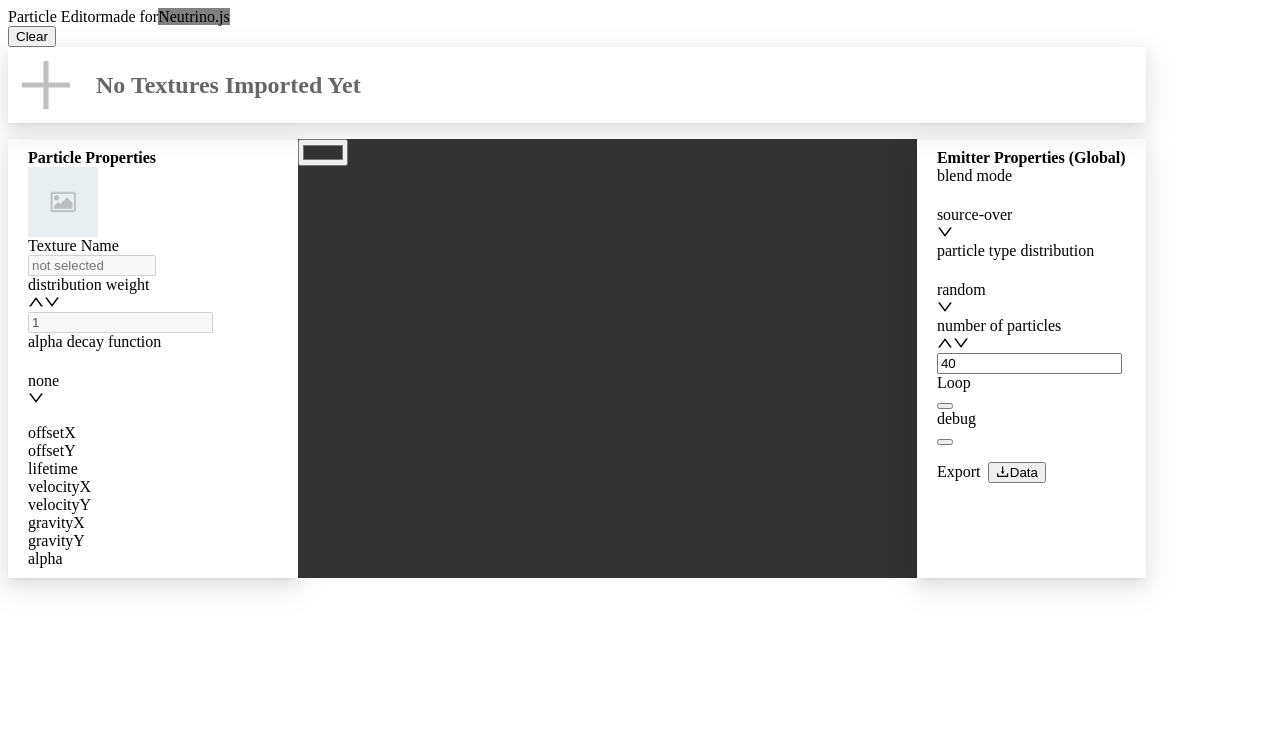
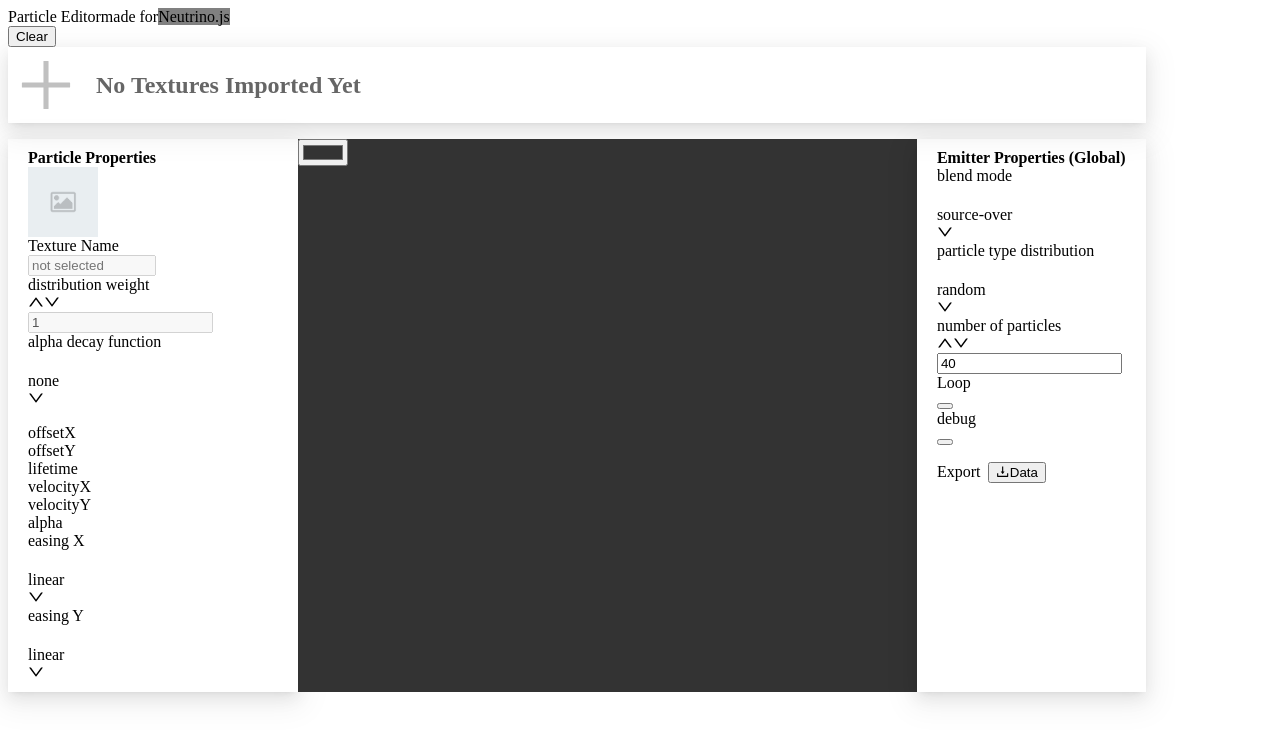
Before and after one commit to cosmicsplendor/Neutrino-Particle-Editor, a React app: page / in a window 1280 px wide. Shown: the top 742 px of the page. Built offline with nearby package versions, Linux system fonts and the light colour scheme; the HTML template or start-up script is replaced by a standard one.

Commit message:
Replace velX, accX with easing functions

```diff
--- a/src/components/Canvas/ParticleRenderer/ParticleEmitter.js
+++ b/src/components/Canvas/ParticleRenderer/ParticleEmitter.js
@@ -4,7 +4,7 @@ import { rand, randf, pickOne, easingFns } from "./utils/math"
 import Movement from "./utils/Movement"
 
 class Particle extends Texture {
-    constructor({ imgUrl, pos, lifetime, velX, velY, accX, accY, alpha, alphaDecayFn , loop }) {
+    constructor({ imgUrl, pos, lifetime, velX, velY, alpha, alphaDecayFn, easingX, easingY, loop }) {
         super({ imgUrl, pos })
         this.lifetime = lifetime
         this.velX0 = velX
@@ -15,7 +15,10 @@ class Particle extends Texture {
         this.alphaDecayFn = alphaDecayFn
         this.elapsed = 0
         this.loop = loop
-        Movement.makeMovable(this, { velX, velY, accX, accY })
+        this.distX = velX * lifetime
+        this.distY = velY * lifetime
+        this.easingX = easingX
+        this.easingY = easingY
     }
     reset() {
         this.elapsed = 0
@@ -27,12 +30,14 @@ class Particle extends Texture {
     }
     update(dt) {
         this.elapsed += dt
+        const param = this.elapsed / this.lifetime
         if (this.elapsed > this.lifetime && this.loop) {
             this.reset()
         }
-        Movement.update(this, dt)
+        this.pos.x = this.pos0.x + this.distX * easingFns[this.easingX](param)
+        this.pos.y = this.pos0.y + this.distY * easingFns[this.easingY](param)
         if (this.alphaDecayFn) {
-            this.alpha = 1 - easingFns[this.alphaDecayFn](this.elapsed / this.lifetime)
+            this.alpha = 1 - easingFns[this.alphaDecayFn](param)
         }
     }
 }
@@ -68,10 +73,10 @@ class ParticleEmitter extends Node {
                 lifetime:  randf(param.lifetime[0], param.lifetime[1]),
                 velX:  rand(param.velX[0], param.velX[1]),
                 velY:  rand(param.velY[0], param.velY[1]),
-                accX:  rand(param.accX[0], param.accX[1]),
-                accY:  rand(param.accY[0], param.accY[1]),
                 alpha:  randf(param.alpha[0], param.alpha[1]),
                 alphaDecayFn: param.alphaDecayFn === "none" ? null: param.alphaDecayFn,
+                easingX: param.easingX === "none" ? "linear": param.easingX,
+                easingY: param.easingY === "none" ? "linear": param.easingY,
                 loop: true
             }
             this.add(new Particle(deserializedParam))
--- a/src/components/Canvas/ParticleRenderer/index.js
+++ b/src/components/Canvas/ParticleRenderer/index.js
@@ -3,7 +3,6 @@ import Canvas2DRenderer from "./renderer/Canvas2D"
 import startGameLoop from "./utils/startGameLoop"
 import ParticleEmitter from "./ParticleEmitter"
 import mapSliderInputsToParams from "../../../helpers/mapSliderInputsToParams"
-import calcEmitterBounds from "../../../helpers/calcEmitterBounds"
 
 class ParticleRenderer {
     constructor(canvasId, updateFrequency = 1) {
@@ -24,8 +23,7 @@ class ParticleRenderer {
         this.dirty = false
         this.lastUpdated = this.timeSinceStart
         const mappedParams = mapSliderInputsToParams(params)
-        const { x, y} = calcEmitterBounds(mappedParams)
-        const newEmitter = new ParticleEmitter({ params: mappedParams, hitbox: { pos: { x: x.min, y: y.min }, width: x.max - x.min, height: y.max - y.min }, ...rest })
+        const newEmitter = new ParticleEmitter({ params: mappedParams, ...rest })
         newEmitter.pos.x = this.renderer.canvas.width / 2
         newEmitter.pos.y = this.renderer.canvas.height / 2
         this.rootNode.children.length = 0
--- a/src/components/Canvas/ParticleRenderer/utils/math.js
+++ b/src/components/Canvas/ParticleRenderer/utils/math.js
@@ -34,6 +34,12 @@ export const easingFns = {
     },
     smoothStep(x) {
         return x * x * (3 - 2 * x)
+    },
+    sin(x) {
+        return Math.sin(x * Math.PI * 2)
+    },
+    cos(x) {
+        return Math.cos(x * Math.PI * 2)
     }
 }
 
--- a/src/components/SidePanel/MetaPanel.js
+++ b/src/components/SidePanel/MetaPanel.js
@@ -1,9 +1,10 @@
-import { useContext, useMemo, useCallback } from "react"
-import { Space, notification, Typography, Input, Select, InputNumber } from "antd"
+import { useContext, useMemo } from "react"
+import { Space, notification, Typography, Input, InputNumber } from "antd"
 
 import AppContext from ".././../AppContext"
-import { initialProperties as defaultProperties, alphaDecayFns } from "../../hooks/useImports"
+import { initialProperties as defaultProperties } from "../../hooks/useImports"
 import ParticleProperty from "./ParticleProperty"
+import OptionalProperty from "./OptionalProperty"
 import placeholderImg from "../../images/placeholder.png"
 import styles from "./style.css"
 import { HBOX_EDITOR_W, HBOX_EDITOR_IMG_W } from "../../constants"
@@ -18,7 +19,6 @@ const hitboxEditorImgStyle = {
 }
 
 const { Text } = Typography
-const { Option } = Select
 
 export default () => {
     const { activeSprite: activeSpriteID, imports, importAxns } = useContext(AppContext)
@@ -29,7 +29,7 @@ export default () => {
     const {
         src: spriteImg,
         name,
-        offsetX, offsetY, lifetime, velX, velY, accX, accY, alpha, alphaDecayFn, rotation, angularVel, weight
+        offsetX, offsetY, lifetime, velX, velY, easingX, easingY, alpha, alphaDecayFn, rotation, angularVel, weight
     } = inputsDisabled ? defaultProperties: activeSprite
     return (
         <div className={styles.metaPanel}>
@@ -73,22 +73,19 @@ export default () => {
                     <Text type="secondary">distribution weight</Text>
                     <InputNumber value={weight} onChange={value => importAxns.update({ id: activeSpriteID, weight: value })} disabled={inputsDisabled}/>
                 </Space>
-                <Space direction="horizontal">
-                    <Text type="secondary">alpha decay function</Text>
-                    <Select value={alphaDecayFn} className={styles.select} onChange={value => importAxns.update({ id: activeSpriteID, alphaDecayFn: value })} size="large" disabled={inputsDisabled}>
-                        {alphaDecayFns.map((name, i) => <Option key={i} value={name}>{name}</Option>)}
-                    </Select>
-                </Space>
+                    <OptionalProperty activeSpriteID={activeSpriteID} name="alphaDecayFn" label="alpha decay function" value={alphaDecayFn} update={importAxns.update} disabled={inputsDisabled}/>
+
                 <Space direction="vertical" style={{ marginTop: "1em" }}>
                     <ParticleProperty activeSpriteID={activeSpriteID} name="offsetX" value={offsetX} update={importAxns.update} disabled={inputsDisabled}/>
                     <ParticleProperty activeSpriteID={activeSpriteID} name="offsetY" value={offsetY} update={importAxns.update} disabled={inputsDisabled}/>
                     <ParticleProperty activeSpriteID={activeSpriteID} name="lifetime" value={lifetime} update={importAxns.update} disabled={inputsDisabled}/>
                     <ParticleProperty activeSpriteID={activeSpriteID} name="velX" label="velocityX" value={velX} update={importAxns.update} disabled={inputsDisabled}/>
                     <ParticleProperty activeSpriteID={activeSpriteID} name="velY" label="velocityY" value={velY} update={importAxns.update} disabled={inputsDisabled}/>
-                    <ParticleProperty activeSpriteID={activeSpriteID} name="accX" label="gravityX" value={accX} update={importAxns.update} disabled={inputsDisabled}/>
-                    <ParticleProperty activeSpriteID={activeSpriteID} name="accY" label="gravityY" value={accY} update={importAxns.update} disabled={inputsDisabled}/>
+
                     <ParticleProperty activeSpriteID={activeSpriteID} name="alpha" value={alpha} update={importAxns.update} disabled={inputsDisabled}/>
                 </Space>
+                <OptionalProperty activeSpriteID={activeSpriteID} name="easingX" value={easingX} label="easing X" update={importAxns.update} disabled={inputsDisabled}/>
+                <OptionalProperty activeSpriteID={activeSpriteID} name="easingY" value={easingY} label="easing Y" update={importAxns.update} disabled={inputsDisabled}/>
             </Space>
         </div>
     )
--- /dev/null
+++ b/src/components/SidePanel/OptionalProperty.js
@@ -0,0 +1,18 @@
+import { Space, Select, Typography } from "antd"
+
+import { easingFns } from "../../hooks/useImports"
+import styles from "./style.css"
+
+const { Text } = Typography
+const { Option } = Select
+
+export default ({ disabled, activeSpriteID, name, update, value, label }) => {
+    return (
+        <Space direction="horizontal">
+            <Text type="secondary">{label}</Text>
+            <Select value={value} className={styles.select} onChange={value => update({ id: activeSpriteID, [name]: value })} size="large" disabled={disabled}>
+                {easingFns.map((name, i) => <Option key={i} value={name}>{name}</Option>)}
+            </Select>
+        </Space>
+    )
+}
--- a/src/components/SidePanel/ParticleProperty.js
+++ b/src/components/SidePanel/ParticleProperty.js
@@ -1,7 +1,5 @@
 import { Slider, Typography, Space } from "antd"
 const { Text } = Typography
-
-import styles from "./style.css"
 
 const ParticleProperty = ({ disabled, activeSpriteID, name, label, value, update }) => {
     return (
--- a/src/helpers/calcEmitterBounds.js
+++ b/src/helpers/calcEmitterBounds.js
@@ -1,60 +1,60 @@
 
-const clamp = (from = 0, to = 1, num) => Math.min(to, Math.max(from, num))
+// const clamp = (from = 0, to = 1, num) => Math.min(to, Math.max(from, num))
 
-const projectOffset = (initialOffset=0, vel=0, acc=0, time=0) => initialOffset + (vel + 0.5 * acc * time) * time
+// const projectOffset = (initialOffset=0, vel=0, acc=0, time=0) => initialOffset + (vel + 0.5 * acc * time) * time
 
-const calc1DBounds = (offset, vel, acc, lifetime, len) => {
-    const maxLifetime = lifetime[1]
+// const calc1DBounds = (offset, vel, acc, lifetime, len) => {
+//     const maxLifetime = lifetime[1]
 
-    const minOffset = offset[0]
-    const maxOffset = offset[1]
+//     const minOffset = offset[0]
+//     const maxOffset = offset[1]
 
-    const minVel = vel[0]
-    const maxVel = vel[1]
+//     const minVel = vel[0]
+//     const maxVel = vel[1]
 
-    const minAcc = acc[0]
-    const maxAcc = acc[1]
+//     const minAcc = acc[0]
+//     const maxAcc = acc[1]
 
-    const limits = []
+//     const limits = []
 
-    limits[0] = projectOffset(minOffset, minVel, minAcc, maxLifetime)
-    limits[1] = projectOffset(maxOffset, maxVel, maxAcc, maxLifetime)
-    if (minAcc !== 0) {
-        const inflexionTimeMin = clamp(0, maxLifetime, - minVel / minAcc)
-        limits[2] = projectOffset(minOffset, minVel, minAcc, inflexionTimeMin)
-    }
-    if (maxAcc !== 0) {
-        const inflexionTimeMax = clamp(0, maxLifetime, - maxVel / maxAcc)
-        limits.push(projectOffset(maxOffset, maxVel, maxAcc, inflexionTimeMax))
-    }
+//     limits[0] = projectOffset(minOffset, minVel, minAcc, maxLifetime)
+//     limits[1] = projectOffset(maxOffset, maxVel, maxAcc, maxLifetime)
+//     if (minAcc !== 0) {
+//         const inflexionTimeMin = clamp(0, maxLifetime, - minVel / minAcc)
+//         limits[2] = projectOffset(minOffset, minVel, minAcc, inflexionTimeMin)
+//     }
+//     if (maxAcc !== 0) {
+//         const inflexionTimeMax = clamp(0, maxLifetime, - maxVel / maxAcc)
+//         limits.push(projectOffset(maxOffset, maxVel, maxAcc, inflexionTimeMax))
+//     }
 
-    const min = Math.min(...limits)
-    const max = Math.max(...limits)
+//     const min = Math.min(...limits)
+//     const max = Math.max(...limits)
 
-    return {
-        min: min - len,
-        max: max + len
-    }
-}
+//     return {
+//         min: min - len,
+//         max: max + len
+//     }
+// }
 
-const calcBounds = params =>
-    params.map(({ offsetX, offsetY, velX, velY, accX, accY, lifetime, width, height }) => {
-        const len = Math.max(width, height)
-        return {
-            x: calc1DBounds(offsetX, velX, accX, lifetime, len),
-            y: calc1DBounds(offsetY, velY, accY, lifetime, len)
-        }
-    }).reduce(({ x: _x, y: _y }, { x, y }) => {
-        return {
-            x: {
-                min: Math.min(_x.min, x.min),
-                max: Math.max(_x.max, x.max)
-            },
-            y: {
-                min: Math.min(_y.min, y.max),
-                max: Math.max(_y.max, y.max)
-            }
-        }
-    })
+// const calcBounds = params =>
+//     params.map(({ offsetX, offsetY, velX, velY, accX, accY, lifetime, width, height }) => {
+//         const len = Math.max(width, height)
+//         return {
+//             x: calc1DBounds(offsetX, velX, accX, lifetime, len),
+//             y: calc1DBounds(offsetY, velY, accY, lifetime, len)
+//         }
+//     }).reduce(({ x: _x, y: _y }, { x, y }) => {
+//         return {
+//             x: {
+//                 min: Math.min(_x.min, x.min),
+//                 max: Math.max(_x.max, x.max)
+//             },
+//             y: {
+//                 min: Math.min(_y.min, y.max),
+//                 max: Math.max(_y.max, y.max)
+//             }
+//         }
+//     })
 
-export default calcBounds
+export default () => {}
--- a/src/helpers/mapSliderInputsToParams.js
+++ b/src/helpers/mapSliderInputsToParams.js
@@ -35,8 +35,8 @@ export const mapToWorldValues = props => {
 }
 
 export default inputs => {
-    return inputs.map(({ alphaDecayFn = "", name, src, weight, width, height, ...rest }) => {
+    return inputs.map(({ alphaDecayFn = "", easingX, easingY, name, src, weight, width, height, ...rest }) => {
         const kinematicProps = mapToWorldValues(rest)
-        return { alphaDecayFn, weight, imgUrl: src, frame: name, width, height, ...kinematicProps }
+        return { alphaDecayFn, easingX, easingY, weight, imgUrl: src, frame: name, width, height, ...kinematicProps }
     })
 }
--- a/src/hooks/useImports.js
+++ b/src/hooks/useImports.js
@@ -3,16 +3,18 @@ import * as importAxnTypes from "../constants/actionTypes/imports"
 import { v4 } from "uuid"
 
 export const initialProperties = {
-    offsetX: [ 50, 50 ], offsetY: [ 50, 50 ], lifetime: [ 10, 10 ], velX: [ 50, 50 ], velY: [ 50, 50 ], accX: [ 50, 50 ], accY: [ 50, 50 ], alpha: [ 90, 100 ], alphaDecayFn: "none", weight: 1
+    offsetX: [ 50, 50 ], offsetY: [ 50, 50 ], lifetime: [ 10, 10 ], velX: [ 50, 50 ], velY: [ 50, 50 ], easingX: "linear", easingY: "linear", alpha: [ 90, 100 ], alphaDecayFn: "none", weight: 1
 }
 
-export const alphaDecayFns = [
+export const easingFns = [
     "none",
     "linear",
     "quadIn",
     "cubicIn",
     "quadOut",
-    "cubicOut"
+    "cubicOut",
+    "sin",
+    "cos"
 ]
 
 export default () => {
```
